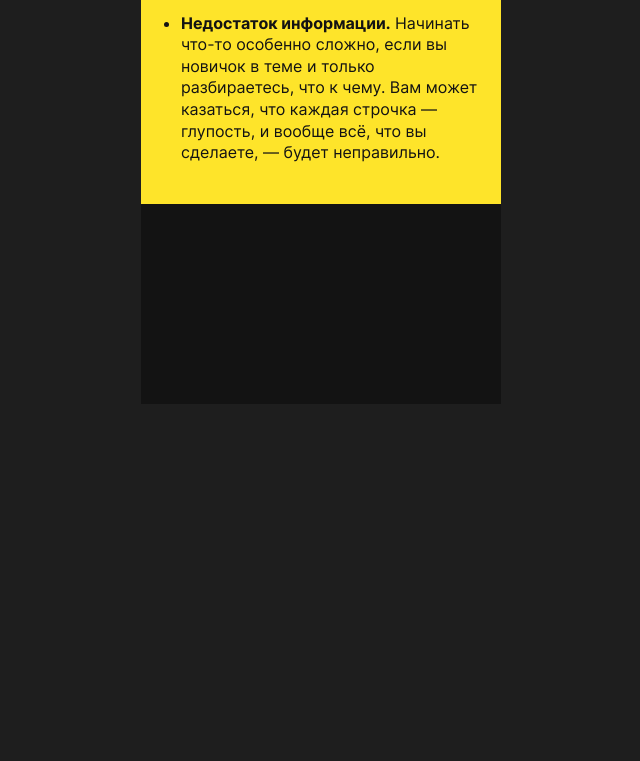
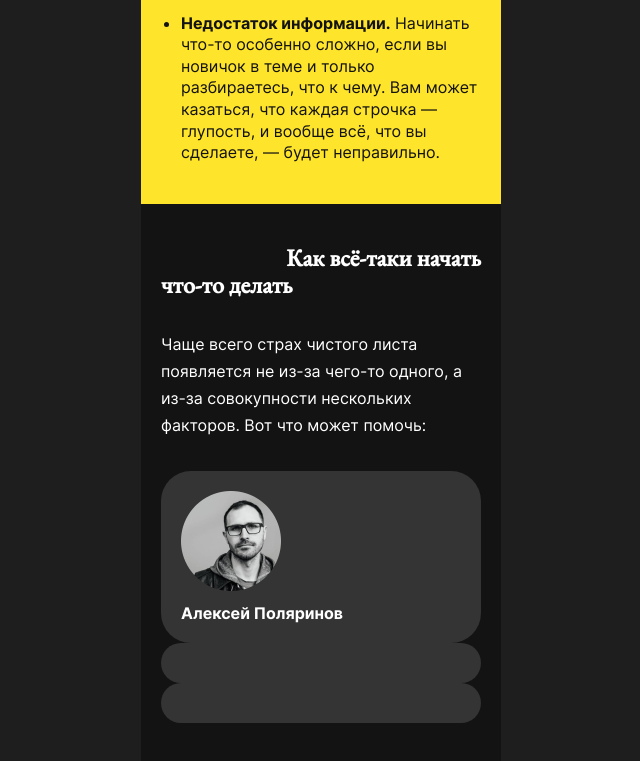
Before and after one commit to Dima-09/s-chistogo-lista-main, a plain HTML site: page index.html in a window 1280 px wide. Shown: the part 1980-2741 px from the top of the page, without its empty margins (319-959 px from the left). Before the commit the page ends 2384 px from the top, so only its background shows below. Drawn offline with Linux system fonts and the light colour scheme; files whose address does not match are found by name.

Commit message:
new changes

```diff
--- a/index.html
+++ b/index.html
@@ -82,7 +82,34 @@
           Вам может казаться, что каждая строчка — глупость, и вообще всё, что вы сделаете, — будет неправильно.</li>
       </ul>
     </section>
-    <section class="how-to content-section content-section_theme_dark"></section>
+    <section class="how-to content-section content-section_theme_dark">
+      <h2 class="content-section__subtitle">
+        <span class="accent-span text-right">Как всё-таки начать</span>
+        <span class="accent-span">что-то делать</span>
+      </h2>
+      <p class="content-section__introduction">Чаще всего страх чистого листа появляется не из-за чего-то одного, а
+        из-за совокупности нескольких факторов. Вот что может помочь:
+      </p>
+      <ul class="cards-list">
+        <li>
+          <article class="card card_theme_dark">
+            <div class="card__author">
+              <img class="card__author-photo" src="./images/polyarinov.png" alt="Алексей Поляринов">
+              <p class="card__author-name">Алексей Поляринов</p>
+            </div>
+            <div class="card__content">
+
+            </div>
+          </article>
+        </li>
+        <li>
+          <article class="card card_theme_bright"></article>
+        </li>
+        <li>
+          <article class="card card_theme_dark"></article>
+        </li>
+      </ul>
+    </section>
   </main>
   <footer class="footer content-section content-section_theme_dark"></footer>
 
--- a/styles/style.css
+++ b/styles/style.css
@@ -161,6 +161,29 @@ blockquote {
 
 .how-to {
   padding: 40px 20px 60px;
+  display: flex;
+  flex-direction: column;
+  row-gap: 32px;
+}
+
+.cards-list {
+  list-style: none;
+}
+
+.card {
+  padding: 20px;
+  background-color: #343434;
+  border-radius: 30px;
+}
+
+.card__author-photo {
+  width: 100px;
+}
+
+.card__author-name {
+  font-size: 16px;
+  font-weight: 700;
+  margin-top: 8px;
 }
 
 .footer {
```
